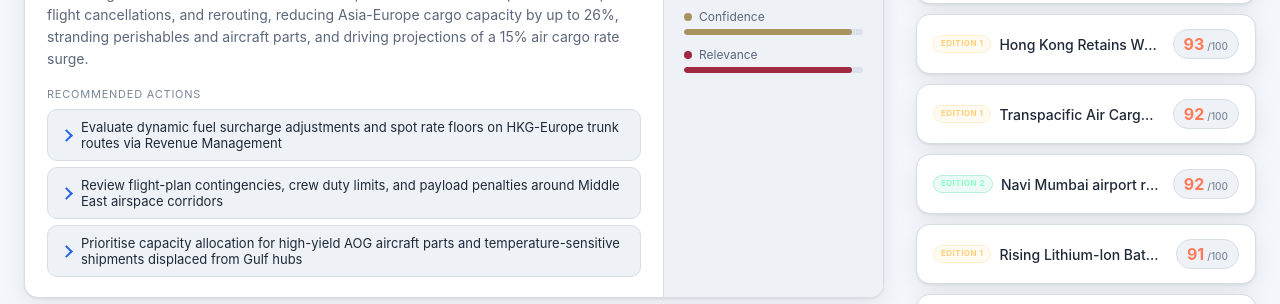
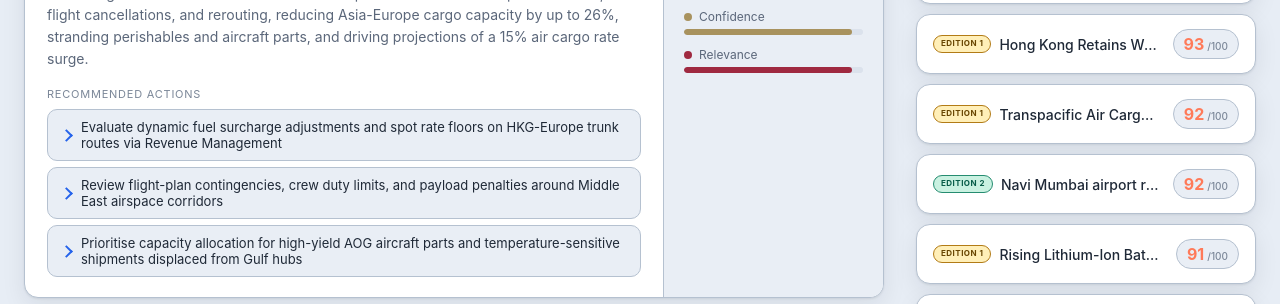
Before and after one commit to V1cT0RLaw/Hackathon, a plain HTML site: page index.html in a window 1280 px wide. Shown: the part 340-644 px from the top of the page. Drawn offline with Linux system fonts and the light colour scheme.

Commit message:
Improve light mode contrast

```diff
--- a/styles.css
+++ b/styles.css
@@ -1348,3 +1348,34 @@ body { background: var(--bg); color: var(--text); }
 .feedback-trigger:hover,
 .feedback-button--submit:hover,
 .detail-button:hover { background: #1d4ed8; }
+
+/* Stronger light-mode contrast */
+:root {
+  --bg: #e7edf5;
+  --surface-2: #e9eef5;
+  --border: #b5c1d0;
+}
+.card,
+.detail-card,
+.filter-menu__trigger,
+.filter-menu__options,
+.card--small__score,
+.related-case,
+.feedback-score,
+.feedback-comment__input {
+  border-color: var(--border);
+}
+.topbar,
+.filterbar { border-bottom-color: #aebaca; }
+
+/* High-contrast edition badges */
+.phase-badge--test_1 {
+  color: #684500;
+  background: #ffefb8;
+  border-color: #b27b16;
+}
+.phase-badge--test_2 {
+  color: #075b48;
+  background: #c9f1e1;
+  border-color: #258c70;
+}
```
